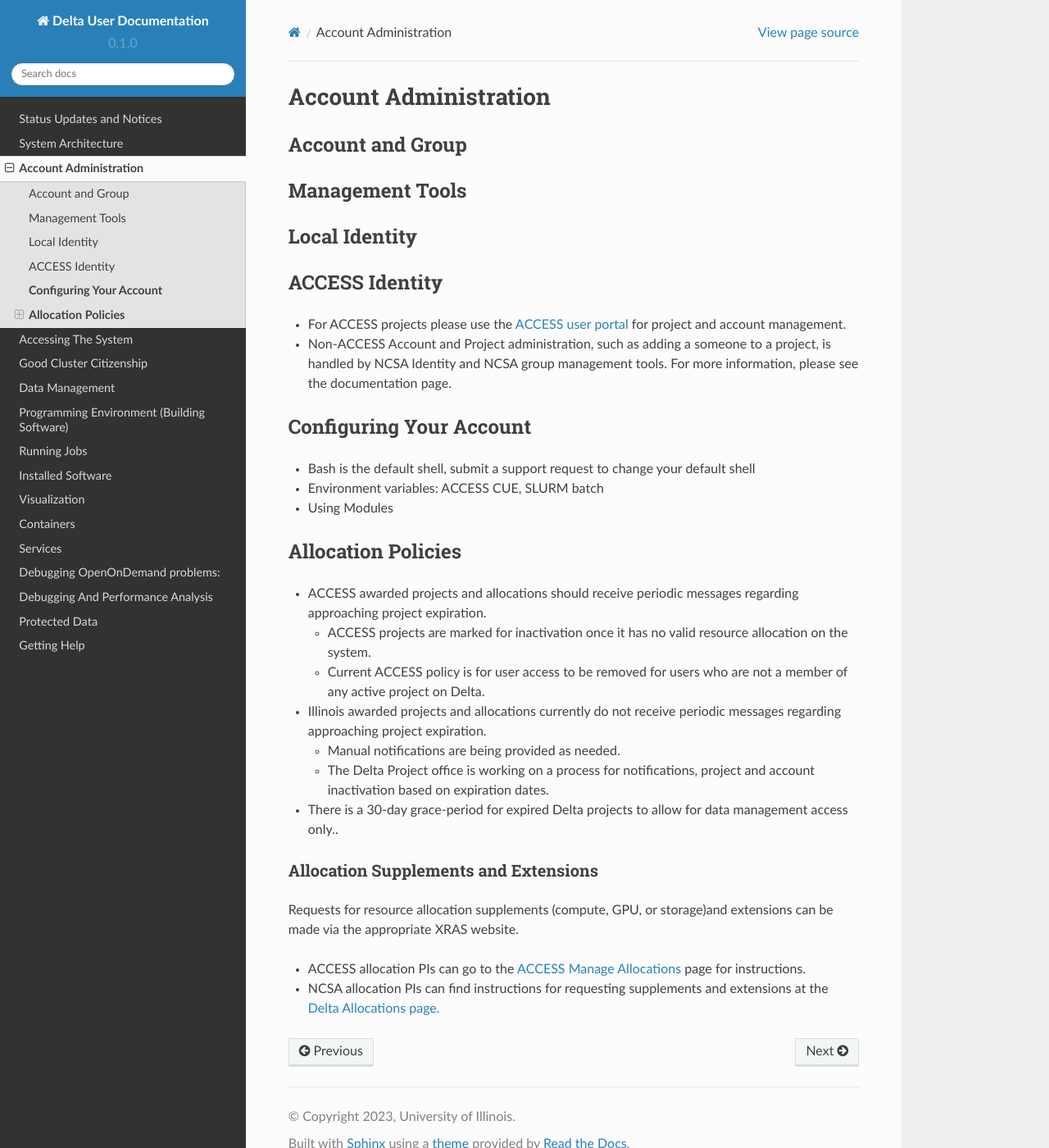
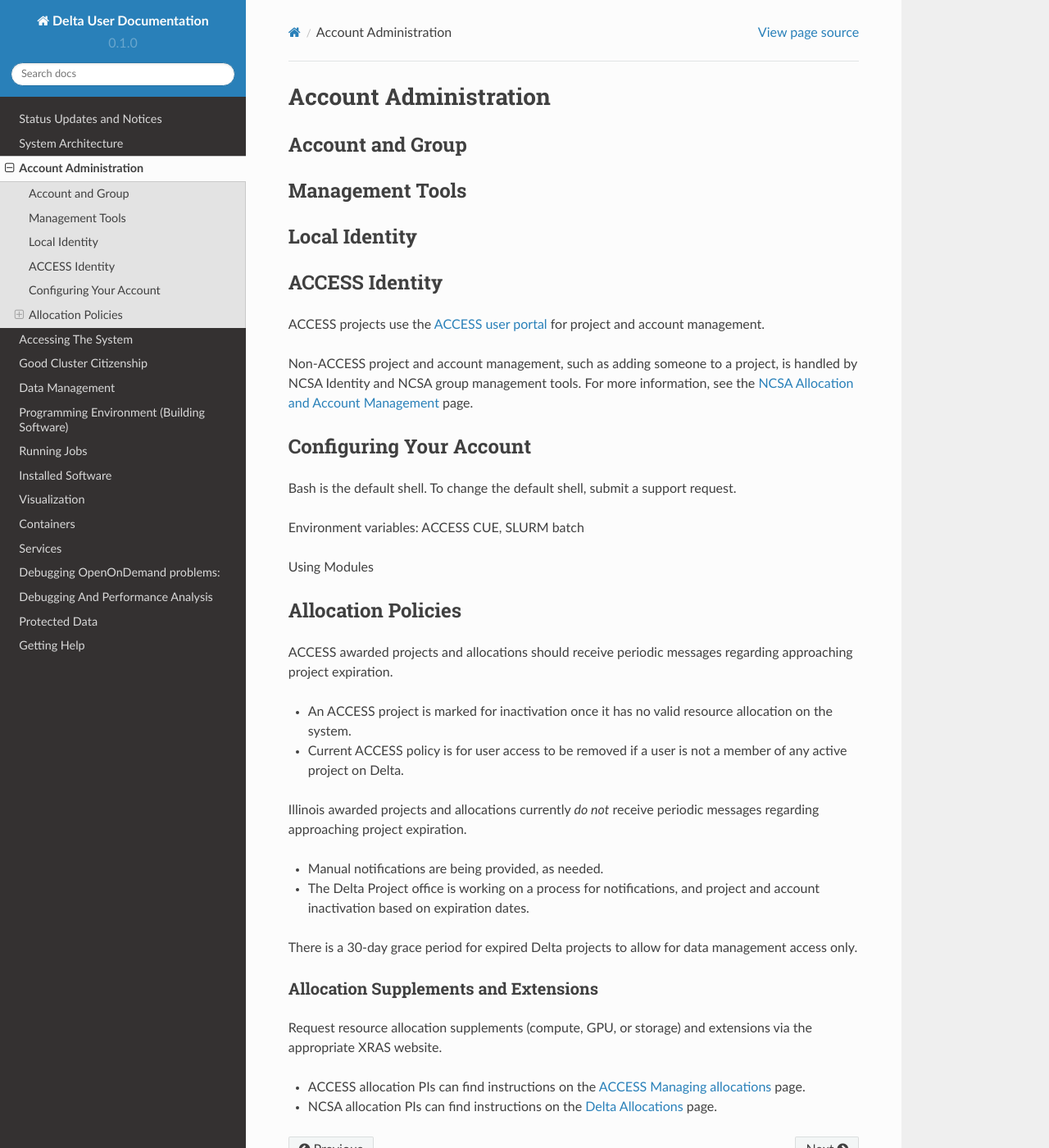
Before and after one commit to ncsa/Delta_doc, a Sphinx documentation site: the page built from docs/source/accounts/index.rst, in a window 1280 px wide and 1400 px high. Shown: the whole window at 82% size. Built offline with Sphinx 7.4.7 and the Read the Docs theme 2.0.0, drawn with Linux system fonts in a browser that asks for light colours; pages that are not in the unit, such as notebooks, are missing from menus.

Commit message:
Update index.rst editorial changes
made editorial changes throughout the page

```diff
--- a/docs/source/accounts/index.rst
+++ b/docs/source/accounts/index.rst
@@ -13,53 +13,38 @@ Local Identity
 ACCESS Identity
 -----------------
 
--  For ACCESS projects please use the `ACCESS user
-   portal <https://support.access-ci.org/>`__ for project and account
-   management.
--  Non-ACCESS Account and Project administration, such as adding a
-   someone to a project, is handled by NCSA Identity and NCSA group
-   management tools. For more information, please see the documentation
-   page.
+ACCESS projects use the `ACCESS user portal <https://support.access-ci.org/>`_ for project and account management.
 
-**Configuring Your Account**
+Non-ACCESS project and account management, such as adding someone to a project, is handled by NCSA Identity and NCSA group management tools. For more information, see the `NCSA Allocation and Account Management <https://wiki.ncsa.illinois.edu/display/USSPPRT/NCSA+Allocation+and+Account+Management>`_ page.
+
+Configuring Your Account
 ----------------------------
 
--  Bash is the default shell, submit a support request to change your
-   default shell
--  Environment variables: ACCESS CUE, SLURM batch
--  Using Modules
+Bash is the default shell. To change the default shell, submit a support request.
 
-**Allocation Policies**
+Environment variables: ACCESS CUE, SLURM batch
+
+Using Modules
+
+Allocation Policies
 -----------------------
 
--  ACCESS awarded projects and allocations should receive periodic
-   messages regarding approaching project expiration.
+ACCESS awarded projects and allocations should receive periodic messages regarding approaching project expiration.
 
-   -  ACCESS projects are marked for inactivation once it has no valid
-      resource allocation on the system.
-   -  Current ACCESS policy is for user access to be removed for users
-      who are not a member of any active project on Delta.
+- An ACCESS project is marked for inactivation once it has no valid resource allocation on the system.
+- Current ACCESS policy is for user access to be removed if a user is not a member of any active project on Delta.
 
--  Illinois awarded projects and allocations currently do not receive
-   periodic messages regarding approaching project expiration.
+Illinois awarded projects and allocations currently *do not* receive periodic messages regarding approaching project expiration.
 
-   -  Manual notifications are being provided as needed.
-   -  The Delta Project office is working on a process for
-      notifications, project and account inactivation based on
-      expiration dates.
+- Manual notifications are being provided, as needed.
+- The Delta Project office is working on a process for notifications, and project and account inactivation based on expiration dates.
 
--  There is a 30-day grace-period for expired Delta projects to allow
-   for data management access only..
+There is a 30-day grace period for expired Delta projects to allow for data management access only.
 
 Allocation Supplements and Extensions
 ~~~~~~~~~~~~~~~~~~~~~~~~~~~~~~~~~~~~~
 
-Requests for resource allocation supplements (compute, GPU, or
-storage)and extensions can be made via the appropriate XRAS website.
+Request resource allocation supplements (compute, GPU, or storage) and extensions via the appropriate XRAS website.
 
--  ACCESS allocation PIs can go to the `ACCESS Manage
-   Allocations <https://allocations.access-ci.org/manage-allocations-overview#h.ii1cvqx8falk>`__
-   page for instructions.
--  NCSA allocation PIs can find instructions for requesting supplements
-   and extensions at the `Delta Allocations
-   page. <https://wiki.ncsa.illinois.edu/display/USSPPRT/Delta+Allocations#DeltaAllocations-Requestingan%22Extension%22or%22Supplement%22foranexistingDeltaallocation>`__
+- ACCESS allocation PIs can find instructions on the `ACCESS Managing allocations <https://allocations.access-ci.org/manage-allocations-overview#h.ii1cvqx8falk>`_ page.
+- NCSA allocation PIs can find instructions on the `Delta Allocations <https://wiki.ncsa.illinois.edu/display/USSPPRT/Delta+Allocations#DeltaAllocations-Requestingan%22Extension%22or%22Supplement%22foranexistingDeltaallocation>`_ page.
```
